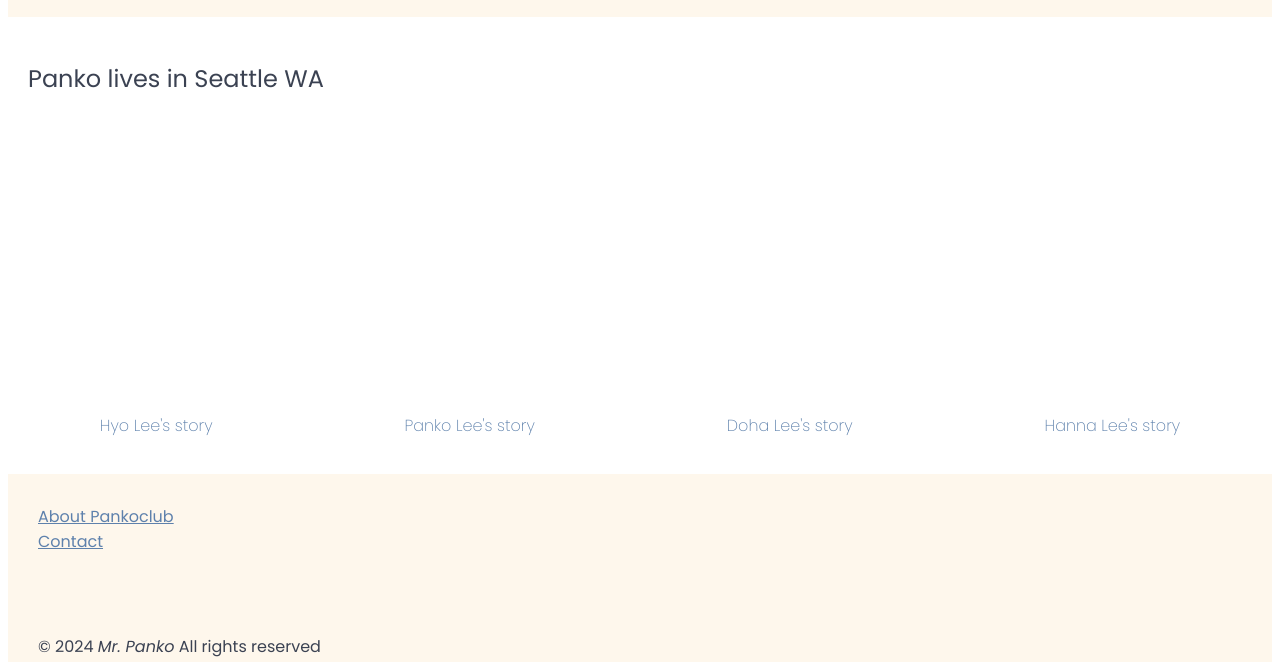
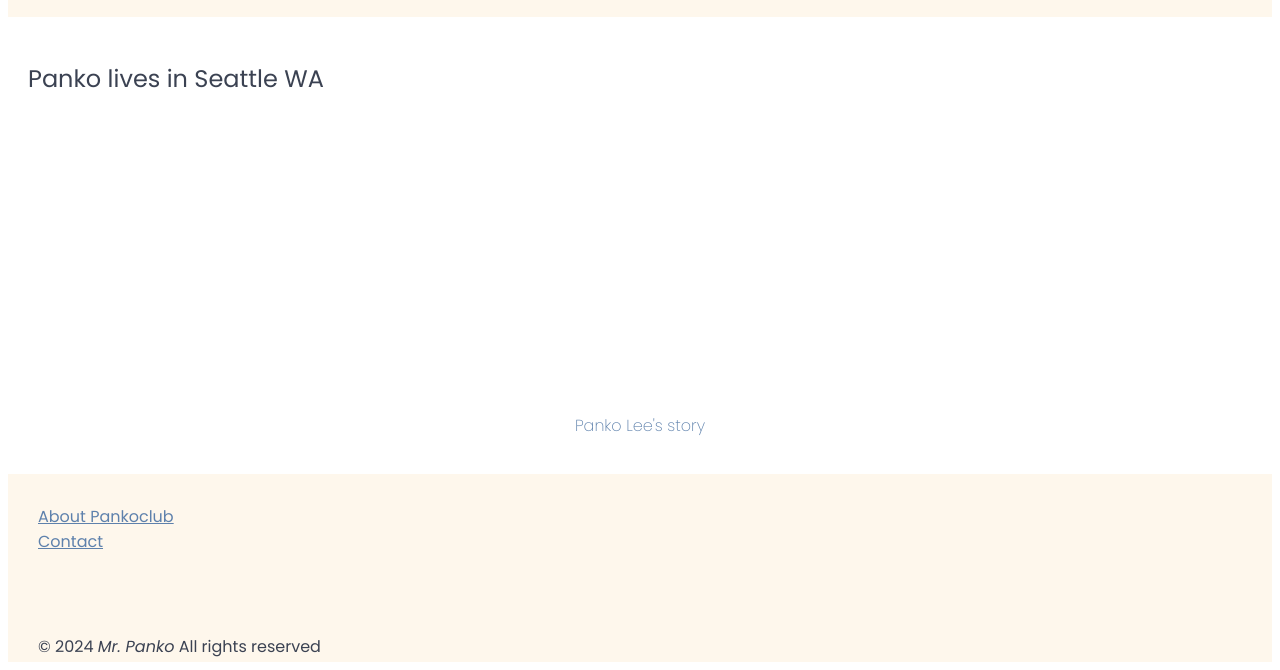
Before and after one commit to mrpanko/gingerbeer, a website: page views/index.html in a window 1280 px wide. Shown: the part 191-861 px from the top of the page. Drawn offline with nearby package versions, Linux system fonts and the light colour scheme.

Commit message:
minot design update

```diff
--- a/views/index.html
+++ b/views/index.html
@@ -25,10 +25,7 @@
       <p>Panko lives in Seattle WA</p>
     </div>
     <div class="posts">
-      <p>Hyo Lee's story</p>
       <p>Panko Lee's story</p>
-      <p>Doha Lee's story</p>
-      <p>Hanna Lee's story</p>
     </div>
     <div class="bottom_container">
       <a href="placeholder">About Pankoclub</a><br />
```
